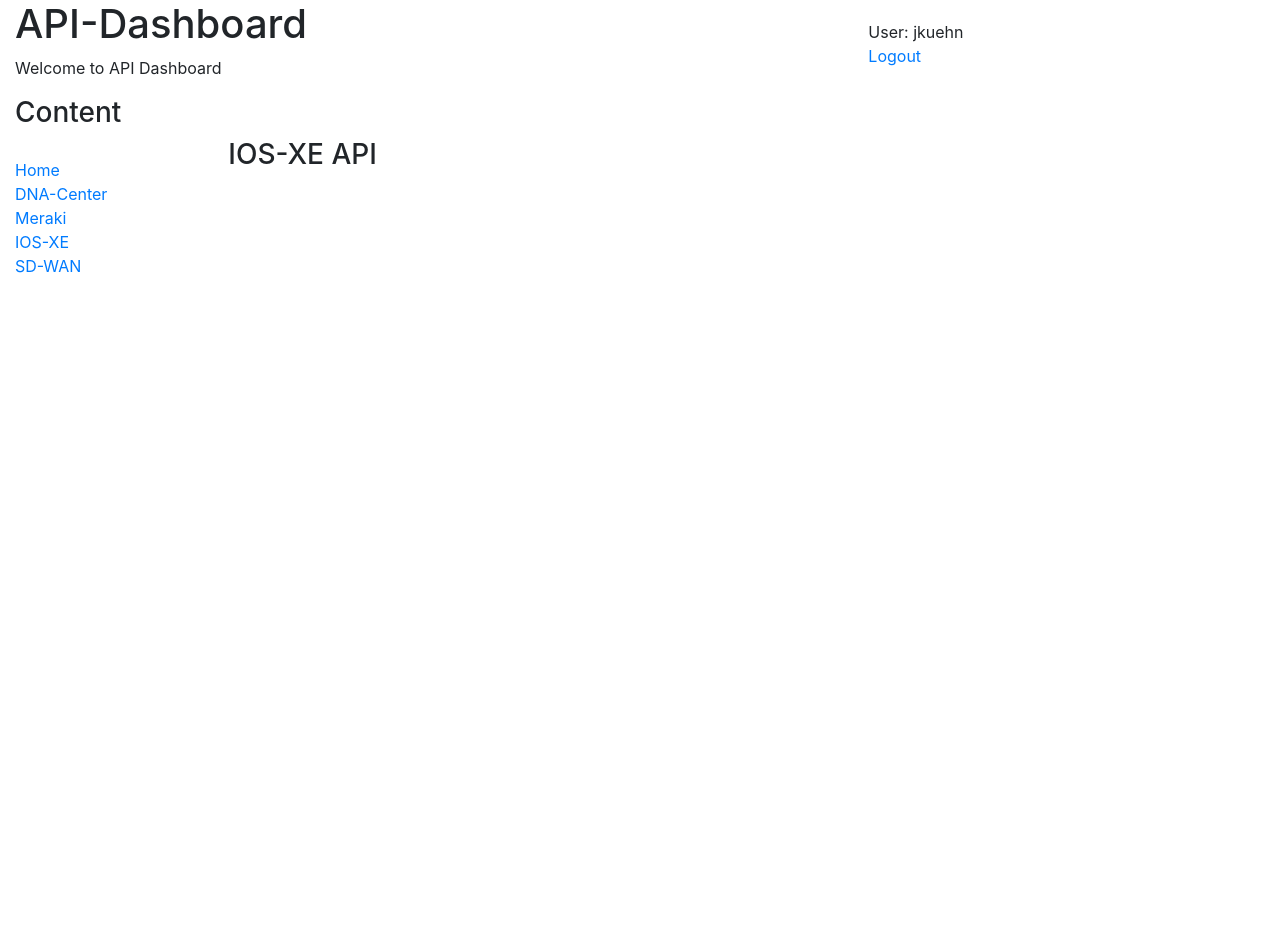
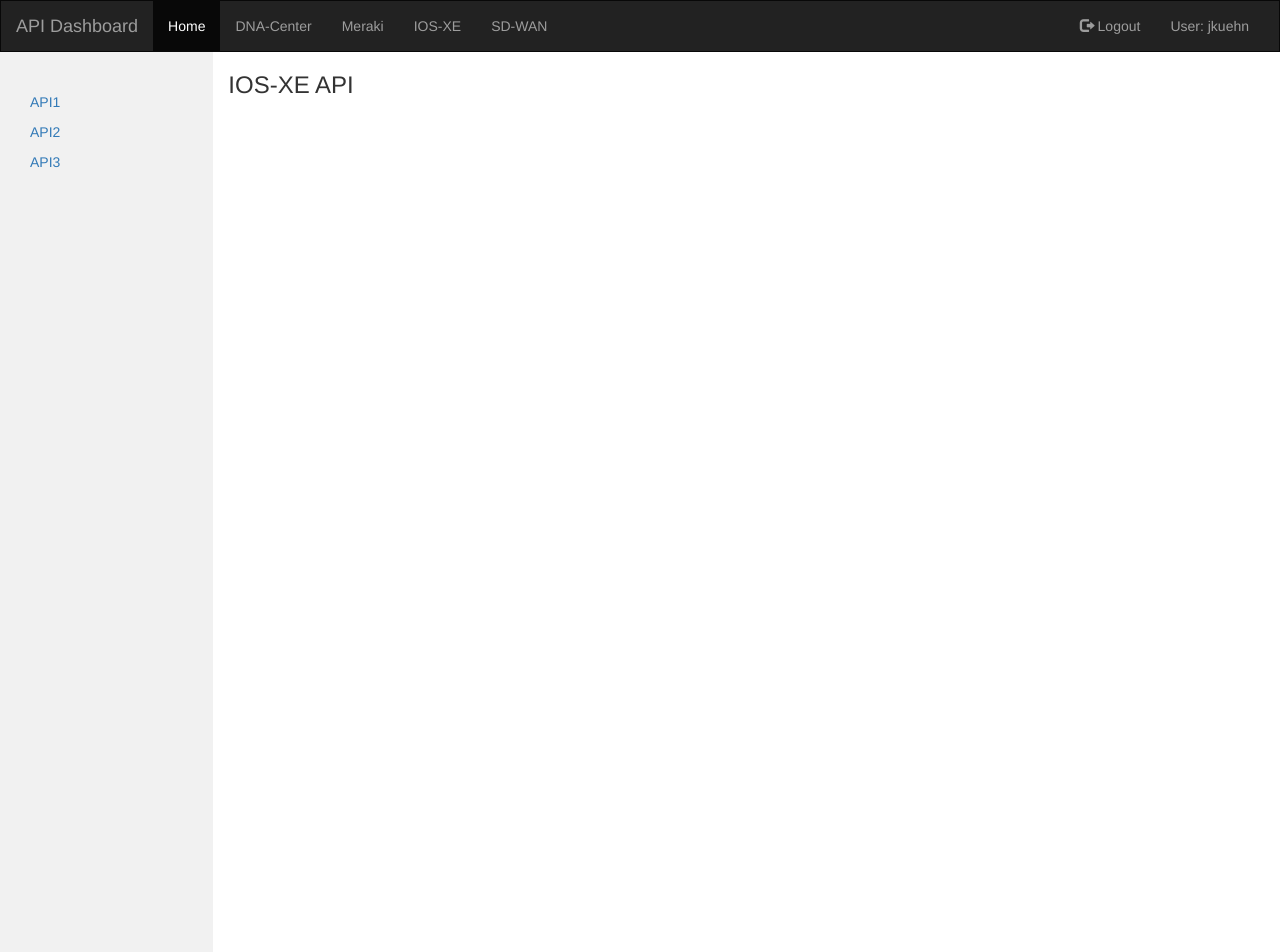
Before and after one commit to Darecs/webpro, a Django app: page /catalog/iosxe/ in a window 1280 px wide. Before the commit the page ends 273 px from the top, so only its background shows below. Run offline with Django 3.2, Linux system fonts and the light colour scheme; a user stored in the database is signed in; some libraries are stand-ins or nearby versions.

Commit message:
Redesign

```diff
--- a/webpro/catalog/templates/applications/dnac.html
+++ b/webpro/catalog/templates/applications/dnac.html
@@ -1,4 +1,10 @@
 {% extends "base.html" %}
+
+{% block sidebar %}
+<p><a href="#">API1</a></p>
+<p><a href="#">API2</a></p>
+
+{% endblock %}
 
 {% block content %}
 <h3>DNA Center API</h3>
--- a/webpro/catalog/templates/applications/iosxe.html
+++ b/webpro/catalog/templates/applications/iosxe.html
@@ -1,4 +1,10 @@
 {% extends "base.html" %}
+
+{% block sidebar %}
+<p><a href="#">API1</a></p>
+<p><a href="#">API2</a></p>
+<p><a href="#">API3</a></p>
+{% endblock %}
 
 {% block content %}
 <h3>IOS-XE API</h3>
--- a/webpro/catalog/templates/applications/meraki.html
+++ b/webpro/catalog/templates/applications/meraki.html
@@ -1,4 +1,9 @@
 {% extends "base.html" %}
+
+{% block sidebar %}
+<p><a href="#">API1</a></p>
+
+{% endblock %}
 
 {% block content %}
 <h3>Meraki API</h3>
--- a/webpro/catalog/templates/applications/sdwan.html
+++ b/webpro/catalog/templates/applications/sdwan.html
@@ -1,4 +1,10 @@
 {% extends "base.html" %}
+
+{% block sidebar %}
+<p><a href="#">API1</a></p>
+<p><a href="#">API2</a></p>
+
+{% endblock %}
 
 {% block content %}
 <h3>SD-WAN API</h3>
--- a/webpro/catalog/templates/base.html
+++ b/webpro/catalog/templates/base.html
@@ -5,54 +5,101 @@
     {% block title %}<title>xevIT API Dashboard</title>{% endblock %}
     <meta charset="utf-8">
     <meta name="viewport" content="width=device-width, initial-scale=1">
-    <link rel="stylesheet" href="https://stackpath.bootstrapcdn.com/bootstrap/4.1.3/css/bootstrap.min.css"
-        integrity="sha384-MCw98/SFnGE8fJT3GXwEOngsV7Zt27NXFoaoApmYm81iuXoPkFOJwJ8ERdknLPMO" crossorigin="anonymous">
-    <!-- Add additional CSS in static file -->
-    {% load static %}
-    <link rel="stylesheet" href="{% static 'css/styles.css' %}">
+    <link rel="stylesheet" href="https://maxcdn.bootstrapcdn.com/bootstrap/3.4.0/css/bootstrap.min.css">
+    <script src="https://ajax.googleapis.com/ajax/libs/jquery/3.4.0/jquery.min.js"></script>
+    <script src="https://maxcdn.bootstrapcdn.com/bootstrap/3.4.0/js/bootstrap.min.js"></script>
+    <style>
+
+        /* Remove the navbar's default margin-bottom and rounded borders */
+        .navbar {
+            margin-bottom: 0;
+            border-radius: 0;
+        }
+
+        /* Set height of the grid so .sidenav can be 100% (adjust as needed) */
+        .row.content {
+            height: 900px
+        }
+
+        /* Set gray background color and 100% height */
+        .sidenav {
+            padding-top: 20px;
+            background-color: #f1f1f1;
+            height: 100%;
+        }
+
+        /* Set black background color, white text and some padding */
+        footer {
+            background-color: #555;
+            color: white;
+            padding: 15px;
+        }
+
+        /* On small screens, set height to 'auto' for sidenav and grid */
+        @media screen and (max-width: 767px) {
+            .sidenav {
+                height: auto;
+                padding: 15px;
+            }
+
+            .row.content {
+                height: auto;
+            }
+        }
+    </style>
 </head>
 
 <body>
 
-    <div class="container-fluid">
-
-
-        <div class="row">
-            <div class="col-sm-8">
-                {% block header %}
-                <h1>API-Dashboard</h1>
-                <p>Welcome to API Dashboard</p>
-                <h3>Content</h3>
-                {% endblock %}
+    <nav class="navbar navbar-inverse">
+        <div class="container-fluid">
+            <div class="navbar-header">
+                <button type="button" class="navbar-toggle" data-toggle="collapse" data-target="#myNavbar">
+                    <span class="icon-bar"></span>
+                    <span class="icon-bar"></span>
+                    <span class="icon-bar"></span>
+                </button>
+                <a class="navbar-brand" href="{% url 'index' %}">API Dashboard</a>
             </div>
-            <div class="col-sm-4">
-
-                <ul class="sidebar-nav">
-                    {% if user.is_authenticated %}
-                    <li>User: {{ user.get_username }}</li>
-                    <li><a href="{% url 'logout'%}?next={{request.path}}">Logout</a></li>
-                    {% else %}
-                    <li><a href="{% url 'login'%}?next={{request.path}}">Login</a></li>
-                    {% endif %}
-                </ul>
-            </div>
-        </div>
-
-        <div class="row">
-            <div class="col-sm-2">
-                {% block sidebar %}
-                <ul class="sidebar-nav">
-                    <li><a href="{% url 'index' %}">Home</a></li>
+            <div class="collapse navbar-collapse" id="myNavbar">
+                <ul class="nav navbar-nav">
+                    <li class="active"><a href="{% url 'index' %}">Home</a></li>
                     <li><a href="{% url 'dnac' %}">DNA-Center</a></li>
                     <li><a href="{% url 'meraki' %}">Meraki</a></li>
                     <li><a href="{% url 'iosxe' %}">IOS-XE</a></li>
                     <li><a href="{% url 'sdwan' %}">SD-WAN</a></li>
                 </ul>
-                {% endblock %}
+                <ul class="nav navbar-nav navbar-right">
+                    {% if user.is_authenticated %}
+                    <li><a href="{% url 'logout'%}?next={{request.path}}"><span
+                                class="glyphicon glyphicon-log-out"></span> Logout</a></li>
+                    <li><a>User: {{ user.get_username }}</a></li>
+                    {% else %}
+                    <li><a href="{% url 'login'%}?next={{request.path}}"><span
+                                class="glyphicon glyphicon-log-in"></span> Login</a></li>
+                    {% endif %}
+                </ul>
             </div>
-            <div class="col-sm-10">{% block content %}{% endblock %}</div>
+        </div>
+    </nav>
+
+    <div class="container-fluid text-center">
+        <div class="row content">
+            <div class="col-sm-2 sidenav">
+                <div class="col-sm-2 sidenav">
+                    {% block sidebar %}{% endblock %}
+                </div>
+            </div>
+            <div class="col-sm-8 text-left">
+                {% block content %}{% endblock %}
+            </div>
         </div>
     </div>
+
+    <!-- <footer class="container-fluid text-center">
+  <p>Footer Text</p>
+</footer> */-->
+
 </body>
 
 </html>
--- a/webpro/catalog/templates/index.html
+++ b/webpro/catalog/templates/index.html
@@ -1,6 +1,7 @@
 {% extends "base.html" %}
 
 {% block content %}
+<h1>Overview </h1>
 <p>The API library has the following record counts:</p>
 <ul>
   <li><strong><a href="{% url 'index' %}">Home</a></li>
--- a/webpro/templates/registration/login.html
+++ b/webpro/templates/registration/login.html
@@ -1,6 +1,7 @@
 {% extends "base.html" %}
 
 {% block content %}
+<h1>Login</h1>
 
 {% if form.errors %}
   <p>Your username and password didn't match. Please try again.</p>
@@ -20,12 +21,12 @@
 <table>
 
 <tr>
-  <td>{{ form.username.label_tag }}</td>
+  <td height="40" width="80">{{ form.username.label_tag }}</td>
   <td>{{ form.username }}</td>
 </tr>
 
 <tr>
-  <td>{{ form.password.label_tag }}</td>
+  <td height="40" width="80">{{ form.password.label_tag }}</td>
   <td>{{ form.password }}</td>
 </tr>
 </table>
```
Also changed, not shown: webpro/webpro/db.sqlite3.
